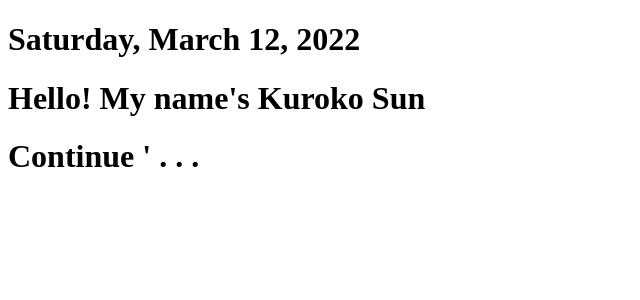
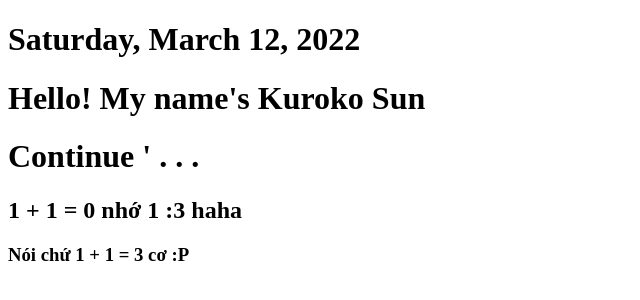
Before and after one commit to KurokoSun/DemoGithub0312022, a plain HTML site: page index.html in a window 1280 px wide. Shown: the whole page, without its empty margins (0-640 px from the left). Drawn offline with Linux system fonts and the light colour scheme.

Commit message:
update code for feature-test

```diff
--- a/index.html
+++ b/index.html
@@ -10,5 +10,8 @@
     <h1>Saturday, March 12, 2022</h1>
     <h1>Hello! My name's Kuroko Sun</h1>
     <h1>Continue ' . . .</h1>
+
+    <h2>1 + 1 = 0 nhớ 1 :3 haha</h2>
+    <h3>Nói chứ 1 + 1 = 3 cơ :P</h3>
 </body>
 </html>
```
